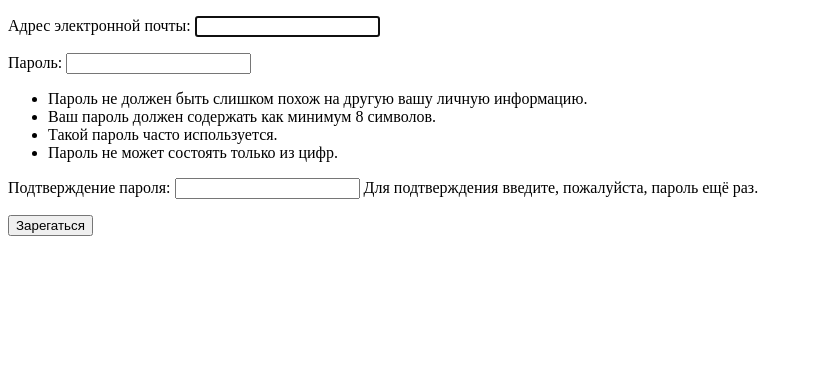
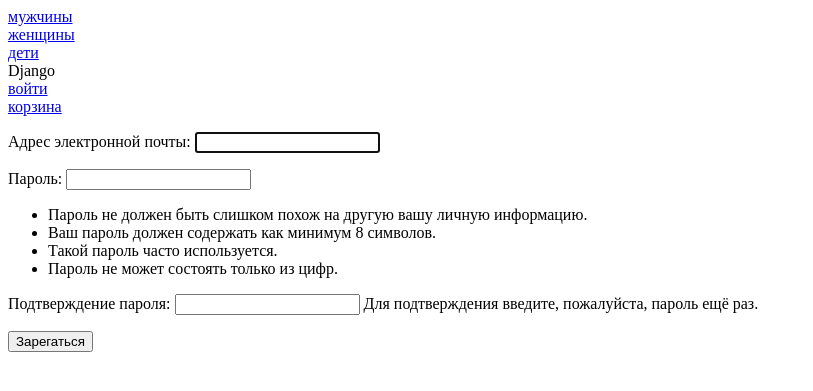
Before and after one commit to Betensis/someShopSite, a Django app: page /account/signup/ in a window 1280 px wide. Shown: the top 391 px of the page, without its empty margins (0-813 px from the left). Run offline with Django 3.2, Linux system fonts and the light colour scheme; parts of the project's set-up code (start-up, migrations or seed data) failed here and were passed over; some libraries are stand-ins or nearby versions.

Commit message:
finish header and nav

```diff
--- a/main/static/main/css/what.css
+++ b/main/static/main/css/what.css
@@ -1,3 +1,3 @@
 .body{
-    color: darksalmon;
+
 }
--- a/main/templates/main/index.html
+++ b/main/templates/main/index.html
@@ -3,8 +3,7 @@
     {{ title }}
 {% endblock %}
 
+
 {% block body %}
-    <p>
-        lalala
-    </p>
+
 {% endblock %}
--- a/templates/_inc/header.html
+++ b/templates/_inc/header.html
@@ -1,3 +1,17 @@
+{% load static %}
 <header>
-
+    <nav>
+        <div class="gender_selection">
+            <div class="gender_name"><a href="#">мужчины</a></div>
+            <div class="gender_name"><a href="#">женщины</a></div>
+            <div class="gender_name"><a href="#">дети</a></div>
+        </div>
+        <div class="logo_weapper">
+            <div class="logo">Django</div>
+        </div>
+        <div class="wrapper_system">
+            <div class="entrance"><a href="#">войти</a></div>
+            <div class="cart"><a href="#">корзина</a></div>
+        </div>
+    </nav>
 </header>
--- /dev/null
+++ b/templates/_inc/section1.html
@@ -0,0 +1,3 @@
+<section class="content">
+
+</section>
--- a/templates/base.html
+++ b/templates/base.html
@@ -8,6 +8,8 @@
 
         {% endblock title %}
     </title>
+    <link rel="stylesheet" href="{% static 'main/css/reset.css' %}">
+    <link rel="stylesheet" href="{% static 'main/css/_header.css' %}">
 </head>
 <body>
 {% include "_inc/header.html" %}
```
